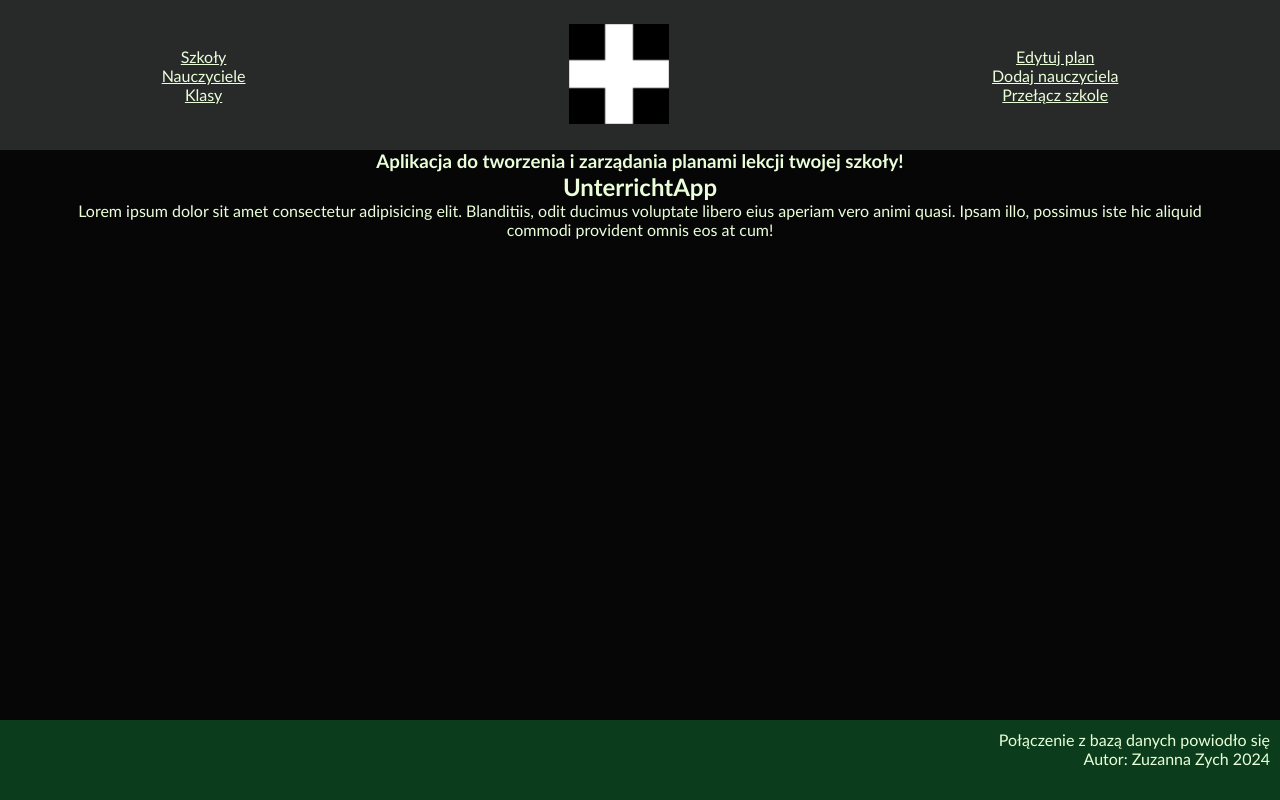
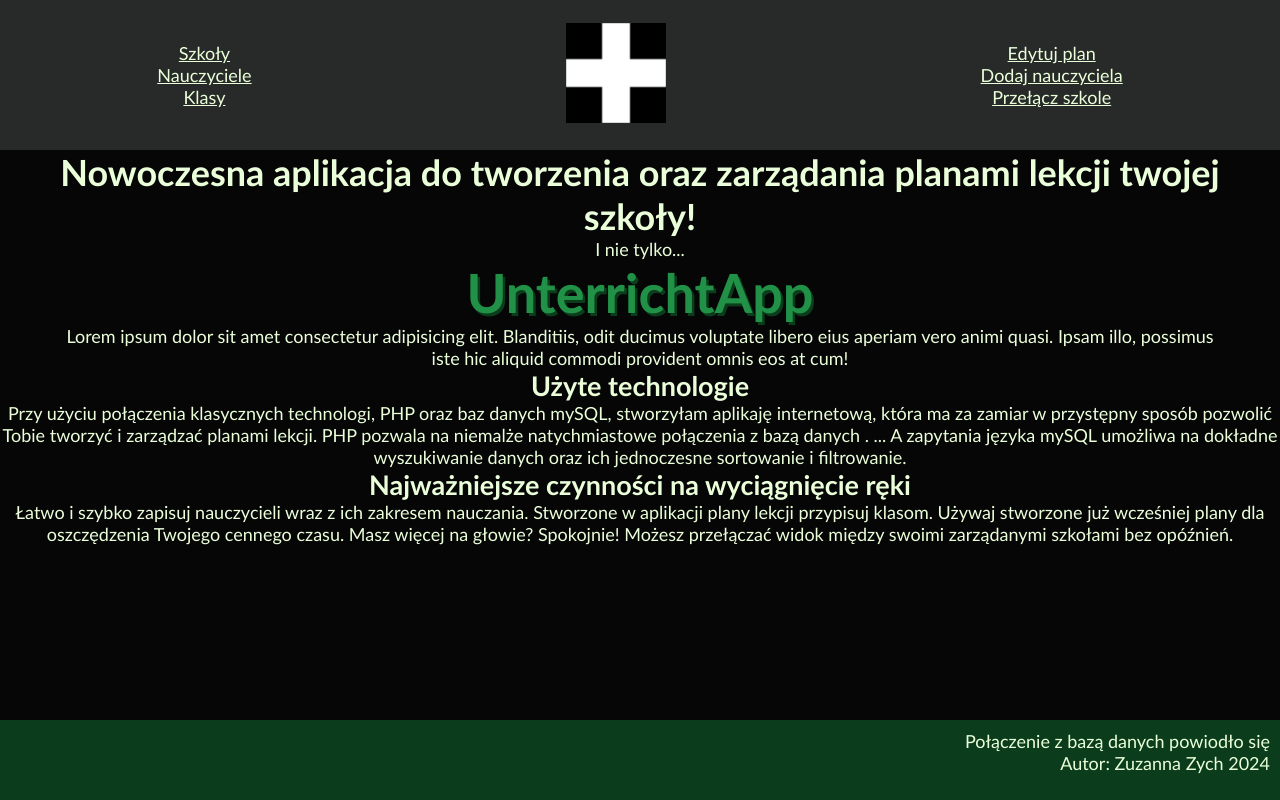
Before and after one commit to Zuzek16/UnterrichtApp, a PHP site: page / in a window 1280 px wide. Run offline with PHP 8.4, Linux system fonts and the light colour scheme.

Commit message:
timetable visual fixes + css update

```diff
--- a/conn.php
+++ b/conn.php
@@ -6,9 +6,16 @@
 
      $conn = mysqli_connect($host, $user, $pass, $db);
 
+     $connInfo;
+     $connected;
+
      if ($conn) {
-          echo "<p class='conn'>Połączenie z bazą danych powiodło się\n</p>";
+          $connected = true;
+          $connInfo = "<p class='conn'>Połączenie z bazą danych powiodło się\n</p>";
+          // echo "<p class='conn'>Połączenie z bazą danych powiodło się\n</p>";
      } else {
-          echo "<p class='conn'>Błąd połączenia: ". mysqli_connect_error()."</p>";
+          $connected = false;
+          $connInfo = "<p class='conn'>Błąd połączenia: ". mysqli_connect_error()."</p>";
+          // echo "<p class='conn'>Błąd połączenia: ". mysqli_connect_error()."</p>";
      }
 ?>
--- a/func.php
+++ b/func.php
@@ -1,16 +1,25 @@
 <?php
-function addheader () {
+function addheader ($includeIndexLink = true) {
    echo "<header>
      <nav>
           <ul>
                <li><a href='szkola.php?edit=true'>Szkoły</a></li>
                <li><a href='ucz.php?szuk=nauczyciele'>Nauczyciele</a></li>
                <li><a href='ucz.php?szuk=klasy'>Klasy</a></li>
-          </ul>
-          <ul>
+          </ul>";
+
+          if ($includeIndexLink) {
+               echo "<ul>
+               <li><a href='index.php'><img src='zdj/bialy_dom.png' alt=''></a></li>
+          </ul>";
+          } else {
+               echo "<ul>
                <li><a href='tworzPlan.php'><img src='zdj/plus.png' alt=''></a></li>
-          </ul>
-          <ul>
+          </ul>";
+          }
+
+
+          echo "<ul>
                <li><a href='edycjaPlan.php'>Edytuj plan</a></li>
                <li><a href='dodNau.php'>Dodaj nauczyciela</a></li>
                <li><a href='dodNau.php'>Przełącz szkole</a></li>
@@ -18,4 +27,14 @@ function addheader () {
      </nav>
 </header>    ";
 }
+
+function addFooter($startC = "", $endC = "") {
+
+     echo "<footer>";
+     echo $startC;
+     echo "<p>Autor: Zuzanna Zych 2024</p>";
+     echo $endC;
+     echo "</footer>";
+
+}
 ?>
--- a/getAll.php
+++ b/getAll.php
@@ -55,6 +55,7 @@ function lekcjaInput($licznikLekcji, $dzien){
             // echo '<option value="'.$el['nazwa'].'"selected>'.$el['nazwa'].'</option>';//DEBUG
       }
   echo "</select>
+      <br>
       <select name=$salaName>
       <option value=''>Wybierz salę</option>
       ";
@@ -63,7 +64,7 @@ function lekcjaInput($licznikLekcji, $dzien){
             // echo '<option value="'.$el['numer'].'"selected>'.$el['numer'].'</option>';//DEBUG
       }
 
-  echo "</select>";
+  echo "</select><br    >";
 
   echo '<select name='.$nauczycielName.' class="nauczyciel"></select>';
 };
--- a/index.php
+++ b/index.php
@@ -1,31 +1,24 @@
 <!DOCTYPE html>
-<html lang="en">
+<html lang="pl">
 <head>
      <meta charset="UTF-8">
      <meta name="viewport" content="width=device-width, initial-scale=1.0">
      <title>UnterrichtApp</title>
      <link rel="stylesheet" href="styl.css">
      <link rel="icon" type="image/x-icon" href="/zdj/UnterrichtAppLOGO.png">
-     <!-- MINI CMS NA TEŚCIE + DATY FAV
-          -dodawanie nau
+     <!-- -dodawanie nau
           -dod przedmiotu
           -dod klasy
           -dod szkoły
           -jeśli input przedmiot jest pusty to nie dodajemy lekcji
-     - mobile version of this app is goin to have the timetable separated into each day pf the week under each other
      - responsiv!
-     -table explode into mobile version
-     -organize $dane nicely in planRender.php
-     -render new talbe
-     -!BUG fix the double poniedziałek in przypLekcji
-     -order nauczyciele, przedmioty i nr sali alfabetycznie/rosnąco
-     -change the way we pass the lesson??????????
-     -wider button for mobile
+     -order nauczyciele, przedmioty i nr sali alfabetycznie/rosnąco (when creating talbes)
+     -wider button for mobile [and higher]
       -->
+
 </head>
 <body>
 <header>
-     <!-- <p>Szybkie akcje</p> -->
      <nav>
           <ul>
                <li><a href="szkola.php?edit=true">Szkoły</a></li>
@@ -45,26 +38,40 @@
 <div class="main-bg">
 
      <div class="main">
-
-          <h3>Aplikacja do tworzenia i zarządania planami lekcji twojej szkoły!</h3>
-          <h2>UnterrichtApp</h2>
+          <div class="wstep">
+          <h2>Nowoczesna aplikacja do tworzenia oraz zarządania planami lekcji twojej szkoły!</h2>
+          <p>I nie tylko...</p>
+          <h3 class="title">UnterrichtApp</h3>
+          </div>
 
           <p>Lorem ipsum dolor sit amet consectetur adipisicing elit. Blanditiis, odit ducimus voluptate libero eius aperiam vero animi quasi. Ipsam illo, possimus iste hic aliquid commodi provident omnis eos at cum!</p>
+          <p>
+               <h1>Użyte technologie</h1>
+          Przy użyciu połączenia klasycznych technologi, PHP oraz baz danych mySQL, stworzyłam aplikaję internetową, która ma za zamiar w przystępny sposób pozwolić Tobie tworzyć i zarządzać planami lekcji.
+          PHP pozwala na niemalże natychmiastowe połączenia z bazą danych . ...
+
+          A zapytania języka mySQL umożliwa na dokładne wyszukiwanie danych oraz ich jednoczesne sortowanie i filtrowanie.
+          </p>
+          <!-- !p margin -->
+          <p>
+               <h1>Najważniejsze czynności na wyciągnięcie ręki</h1>
+               Łatwo i szybko zapisuj nauczycieli wraz z ich zakresem nauczania. Stworzone w aplikacji plany lekcji przypisuj klasom. Używaj stworzone już wcześniej plany dla oszczędzenia Twojego cennego czasu.
+               Masz więcej na głowie? Spokojnie! Możesz przełączać widok między swoimi zarządanymi szkołami bez opóźnień.
+          </p>
      </div>
 </div>
 
+<?php
+include("func.php");
+addFooter();
+?>
+
      <footer>
-
      <?php
      include("conn.php");
+     echo $connInfo;
      ?>
-
-
      <p>Autor: Zuzanna Zych 2024</p>
-
-
-
-
      </footer>
 </body>
 </html>
--- a/pokazNPlan.php
+++ b/pokazNPlan.php
@@ -1,5 +1,5 @@
 <?php
-//tu też jakikolwiek plan render i możliwość zmiany
+//tu też jakikolwiek plan render i możliwość zmiany function
 if (!(isset($_GET['nowyPlan']))) {
      echo '<p>Nie ma nowych planów lekcji,<a href="tworzPlan.php"> stwórz go teraz</a>!</p>';
 
@@ -10,7 +10,7 @@ include "planRender.php";
 
      ?>
 <!DOCTYPE html>
-<html lang="en">
+<html lang="pl">
 <head>
      <meta charset="UTF-8">
      <meta name="viewport" content="width=device-width, initial-scale=1.0">
--- a/styl.css
+++ b/styl.css
@@ -7,6 +7,9 @@
     --kolor-akcent-ciemny: #0b3d1c;
     --zdj-banner: url("zdj/zielone-liscie-tlo.jpg");
     --wielkosc-tekstu: 16px;
+    --wielkosc-h1: calc(var(--wielkosc-tekstu) * 1.5);
+    --wielkosc-h2: calc(var(--wielkosc-tekstu) * 2);
+    --wielkosc-h3: calc(var(--wielkosc-tekstu) * 3);
 }
 /* each table element in its own 'row' - new line */
 
@@ -18,17 +21,16 @@ body{
 * {
     margin: 0;
     padding: 0;
+    font-size: var(--wielkosc-tekstu);
     background-color: var(--kolor-tla);
     color: var(--kolor-tekstu);
     box-sizing: border-box;
-    /* font-size: var(--wielkosc-tekstu); */
-    font-family: 'Trebuchet MS', 'Lucida Sans Unicode', 'Lucida Grande', 'Lucida Sans', Arial, sans-serif;
+    font-family: 'Trebuchet MS', 'Lucida Sans Unicode', 'Lucida Grande', 'Lucida Sans', Arial, sans-serif;sans-serif
 }
 
 header, nav {
     background-color: var(--kolor-akcent-ciemny-szary);
     width: 100vw;
-    /* zmienic heigh t */
     height: 150px;
 }
 
@@ -58,6 +60,7 @@ header p {
     text-align: center;
 }
 
+/* tabelka */
 table, tr, td, th {
     border: 2.5px solid var(--kolor-tekstu);
     border-collapse: collapse;
@@ -67,7 +70,6 @@ td, th{
     text-align: center;
     padding: 5px;
     justify-content: center;
-    /* padding-left: 100px; */
 }
 
 tr:nth-of-type(odd) *{
@@ -76,7 +78,6 @@ tr:nth-of-type(odd) *{
 
 table {
     margin: 20px;
-    /* or center this */
 }
 
 .tableContainer{
@@ -84,9 +85,32 @@ table {
     justify-content: center;
 }
 
+td select {
+    display: inline-block;
+}
+
+
+/*  */
+h1 {
+    font-size: var(--wielkosc-h1);
+}
+
+h2 {
+    font-size: var(--wielkosc-h2);
+}
+
+h3 {
+    font-size: var(--wielkosc-h3);
+}
+
+.title {
+    color: var(--kolor-akcent-jasny);
+    text-shadow: var(--kolor-akcent-ciemny) 2.5px 2.5px ;
+}
+
 .main {
     text-align: center;
-    /* opacity: 0.5; */
+    /* padding left and rhigyt */
 }
 
 .danger {
@@ -127,16 +151,12 @@ p:not(footer p) {
     background-color: var(--kolor-akcent-jasny);
 }
 
-
 /* dwa czerne bloki z lewo prawo pod header */
-
-
-/* responsywność ma być wowowo */
 
 @media only screen and (max-width: 2600px) {
 
     :root{
-        --wielkosc-tekstu:24px
+        --wielkosc-tekstu:18px
     }
 
     .desktop {
@@ -173,4 +193,8 @@ p:not(footer p) {
     .mobile {
         display: block;
     }
+
+    :root {
+        --wielkosc-tekstu: 22px;
+    }
 }
```
Also changed, not shown: dodNau.php (+6 -1 lines), tworzPlan.php (+4 -3 lines), zdj/bialy_dom.png (added).
